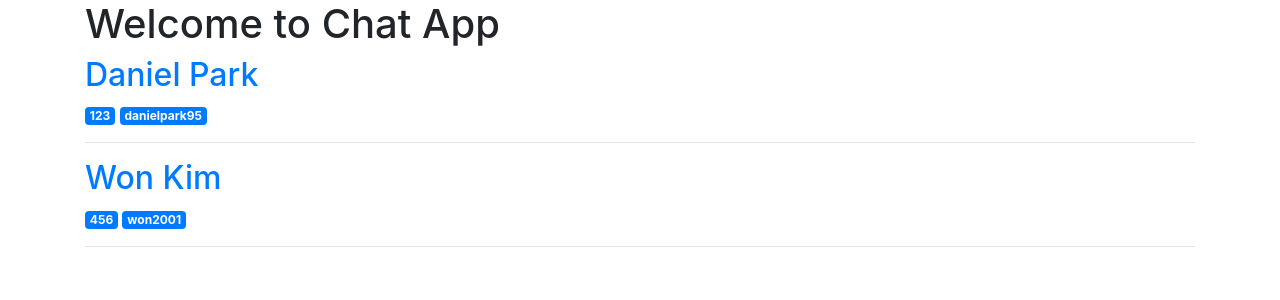
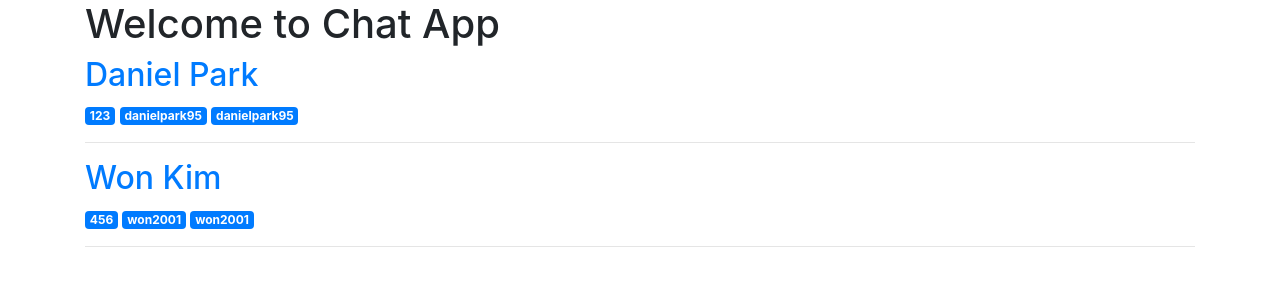
Before and after one commit to danielpark95/ChatApp, a Flask app: page / in a window 1280 px wide. Shown: the part 56-356 px from the top of the page. Run offline with Flask 2, Linux system fonts and the light colour scheme; data comes from the database, SQL or seed files in the repository; some libraries are stand-ins or nearby versions.

Commit message:
Hey I just added another line to say "user['user_id']"

```diff
--- a/templates/index.html
+++ b/templates/index.html
@@ -8,6 +8,7 @@
         </a>
         <span class="badge badge-primary">{{ user['password'] }}</span>
         <span class="badge badge-primary">{{ user['user_id'] }}</span>
+        <span class="badge badge-primary">{{ user['user_id'] }}</span>
         <hr>
     {% endfor %}
 {% endblock %}
```
